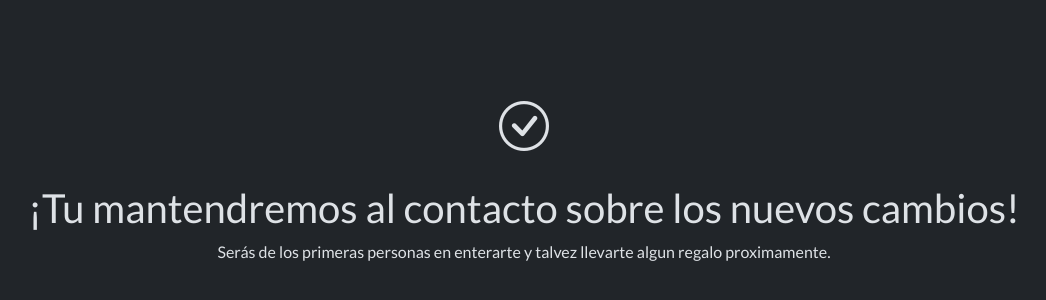
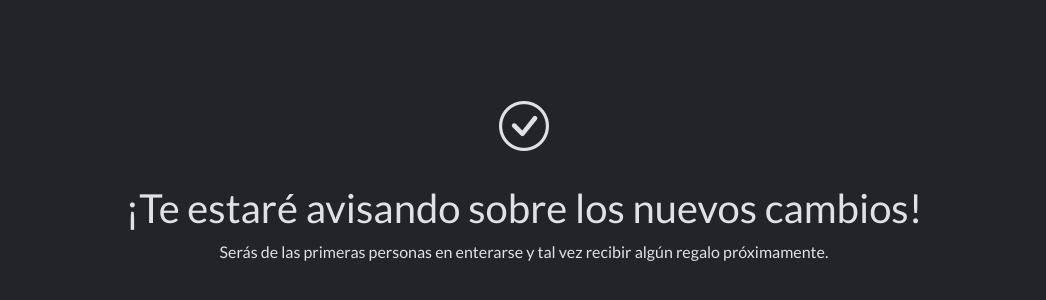
Before and after one commit to mattbidarte/calculadora-de-macros, a plain HTML site: page pages/emailAceptado.html in a window 1280 px wide. Shown: the part 216-516 px from the top of the page, without its empty margins (116-1162 px from the left). Drawn offline with nearby package versions, Linux system fonts and the light colour scheme; files whose address does not match are found by name.

Commit message:
Nuevos iconos y pagina de success cambiada

```diff
--- a/pages/emailAceptado.html
+++ b/pages/emailAceptado.html
@@ -17,8 +17,8 @@
     <main id="main">
         <div class="container">
             <i class="bi bi-check-circle iPrincipal"></i>
-            <h1 class="text-center">¡Tu mantendremos al contacto sobre los nuevos cambios!</h1>
-            <p class="text-center">Serás de los primeras personas en enterarte y talvez llevarte algun regalo proximamente.</p>
+            <h1 class="text-center">¡Te estaré avisando sobre los nuevos cambios!</h1>
+            <p class="text-center">Serás de las primeras personas en enterarse y tal vez recibir algún regalo próximamente.</p>
         </div>
     </main>
 </body>
```
Also changed, not shown: index.html (+1 -1 lines).
